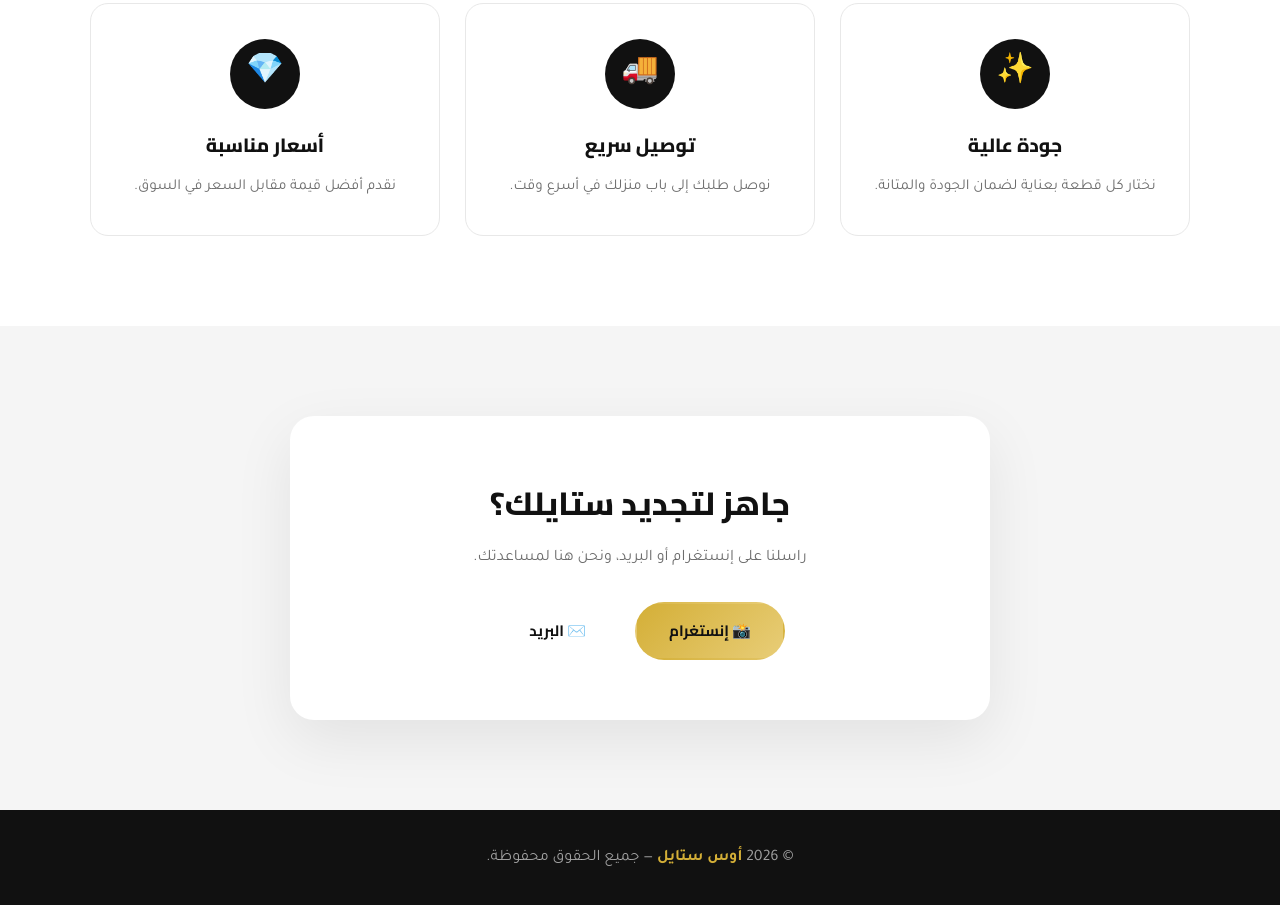
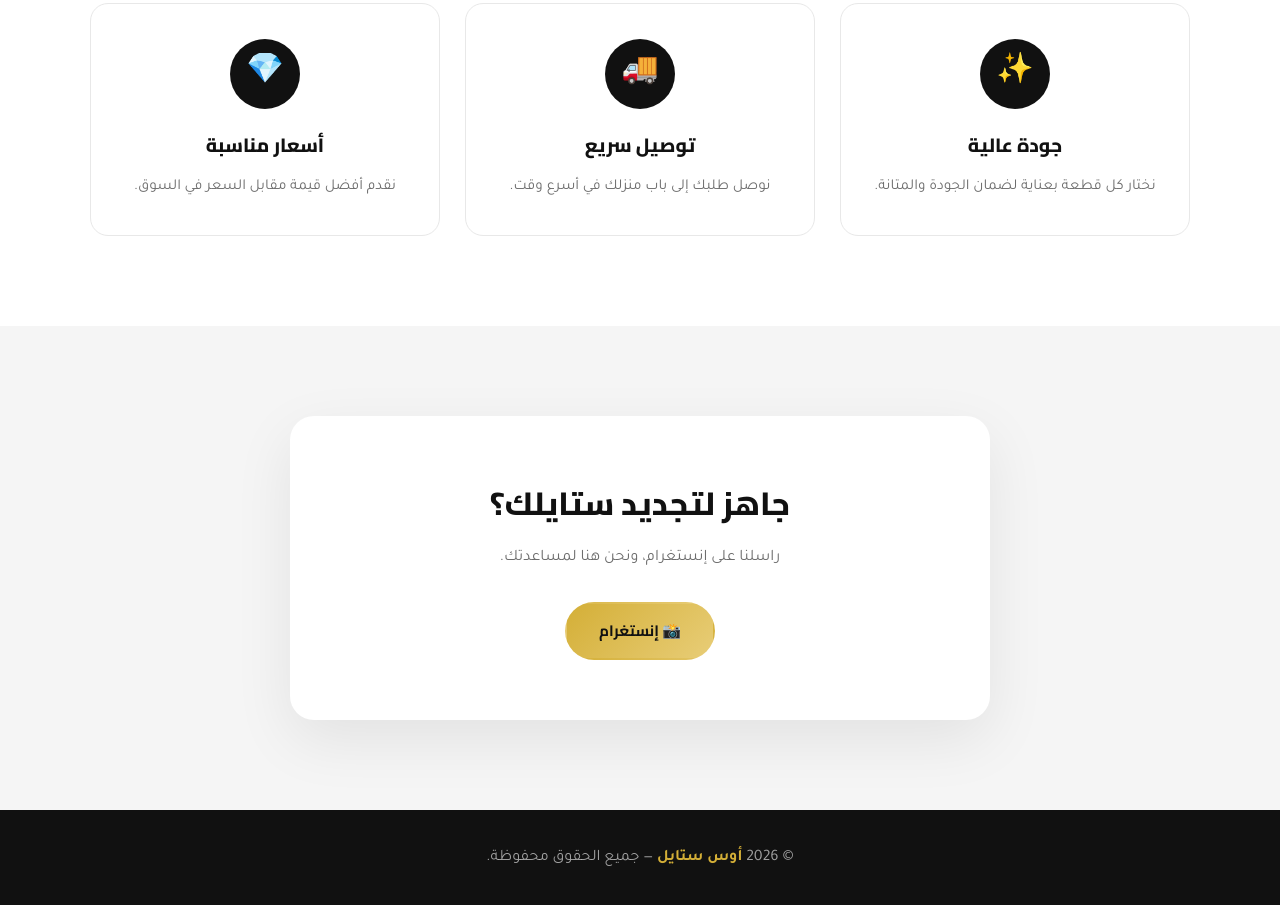
Before and after one commit to ansmoh76-del/clouthes, a plain HTML site: page index.html in a window 1280 px wide. Shown: the part 1668-2573 px from the top of the page. Drawn offline with Linux system fonts and the light colour scheme.

Commit message:
Update index.html

```diff
--- a/index.html
+++ b/index.html
@@ -274,10 +274,9 @@ footer strong { color: var(--gold); }
     <div class="container">
         <div class="contact-box">
             <h2>جاهز لتجديد ستايلك؟</h2>
-            <p>راسلنا على إنستغرام أو البريد، ونحن هنا لمساعدتك.</p>
+            <p>راسلنا على إنستغرام، ونحن هنا لمساعدتك.</p>
             <div class="contact-methods">
-                <a href="https://www.instagram.com/" target="_blank" class="btn btn-gold">📸 إنستغرام</a>
-                <a href="mailto:contact@oussstyle.dz" class="btn btn-dark">✉️ البريد</a>
+                <a href="https://www.instagram.com/abdennour.dev.11" target="_blank" class="btn btn-gold">📸 إنستغرام</a>
             </div>
         </div>
     </div>
```
